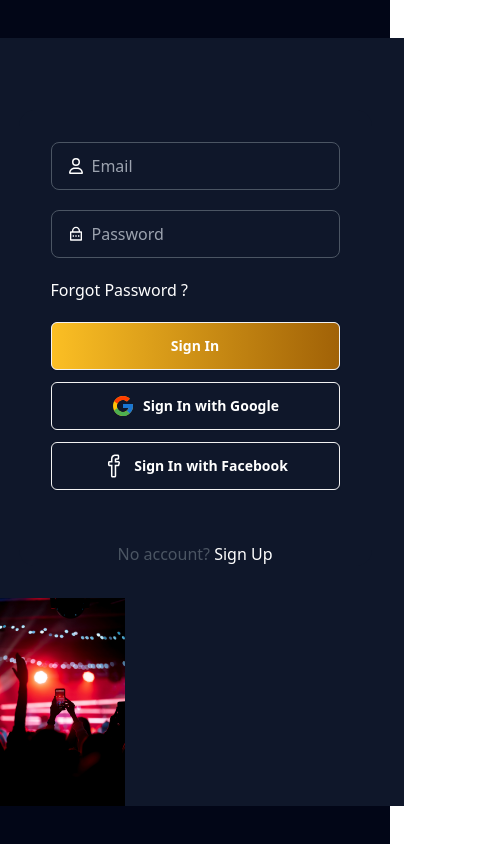
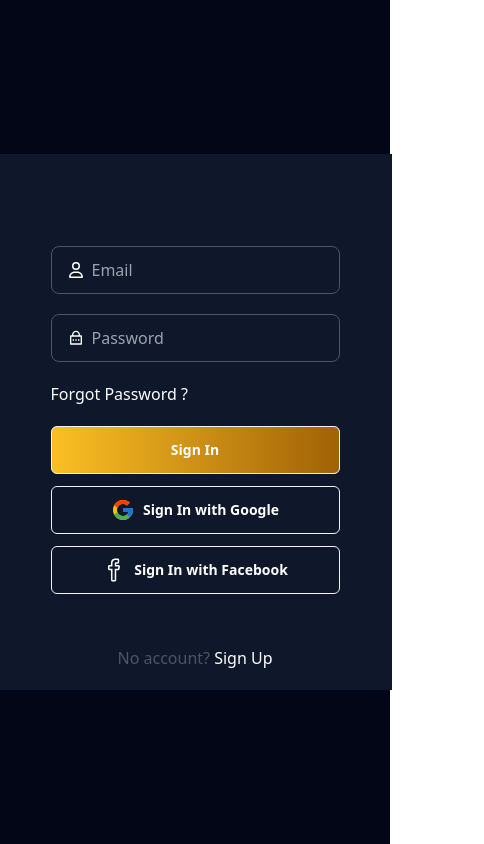
Before and after one commit to Barshonwebdev/EventVerse-client, a React (Vite) app: page /login in a window 390 px wide. Shown: the whole page, 484 px wide, since content can reach past the window. Built offline with nearby package versions, Linux system fonts and the light colour scheme.

Commit message:
login page design responsive

```diff
--- a/src/Pages/Login.jsx
+++ b/src/Pages/Login.jsx
@@ -8,10 +8,10 @@ import { SlSocialFacebook } from "react-icons/sl";
 
 const Login = () => {
   return (
-    <div className="min-h-screen flex justify-center items-center bg-slate-950">
+    <div className="min-h-screen flex  justify-center items-center bg-slate-950">
       <div className="">
-        <div className="card   mx-20 rounded-none  lg:card-side bg-slate-900 text-white">
-          <div className="card-body justify-center items-center mt-10  ">
+        <div className="card   md:mx-20 rounded-none  lg:card-side bg-slate-900 text-white">
+          <div className="md:card-body p-5 md:p-0 justify-center items-center mt-10  ">
             <div className="card bg-slate-900 shrink-0 w-full max-w-md  ">
               <form className="card-body space-y-3 mb-5">
                 <div className=" flex items-center space-x-2 input bg-transparent focus-within:border-gray-600  border-gray-600">
@@ -46,7 +46,7 @@ const Login = () => {
 
           </div>
           <figure className="w-1/3">
-            <img src={loginImg} alt="Album" className="" />
+            <img src={loginImg} alt="Album" className="hidden md:block" />
           </figure>
         </div>
       </div>
```
